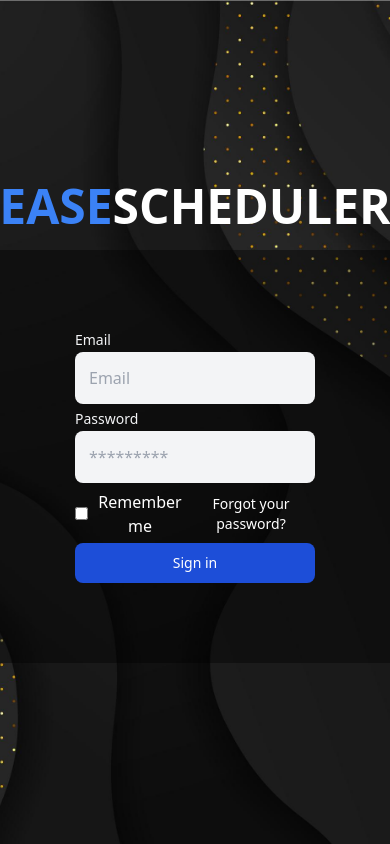
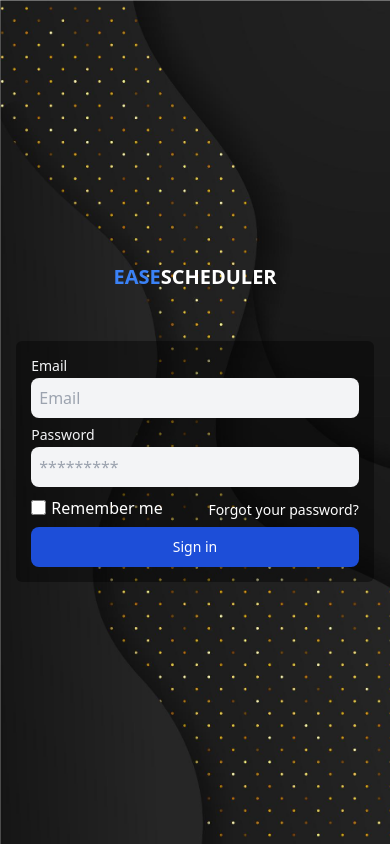
Before and after one commit to elagoCarl/EaseScheduler, a React (Vite) app in the folder Client/: page /loginPage in a window 390 px wide. Built offline with nearby package versions, Linux system fonts and the light colour scheme.

Commit message:
loginPage responsiveness

```diff
--- a/Client/src/Components/loginPage.jsx
+++ b/Client/src/Components/loginPage.jsx
@@ -6,20 +6,22 @@ import reject from './Img/reject.png'
 const loginPage = () => {
   const navigate = useNavigate();
   return (
-    <div className="bg-cover bg-center bg-no-repeat h-screen w-screen flex items-center justify-center px-40 items"
-      style={{ backgroundImage: `url(${image2})` }}>
-      <section className='justify-center items-center text-center'>
-        <button id='logoBtn' className="text-5xl xl:text-5xl font-bold text-blue-500 mb-20"
+    <div
+      className="bg-cover bg-no-repeat min-h-screen flex flex-col justify-between items-center overflow-y-auto"
+      style={{ backgroundImage: `url(${image2})` }}
+    >
+      <section className='justify-center items-center text-center m-auto w-11/12 sm:w-9/12 md:w-5/12 lg:w-4/12'>
+        <button id='logoBtn' className=" hover:scale-105 text-xl md:text-3xl lg:text-4xl font-bold text-blue-500 mb-50"
           onClick={() => navigate('/')}>EASE<span className="text-white">SCHEDULER</span></button>
 
-        <form id='blueBox' className='bg-black/40 p-80 items-center justify-center flex-col space-y-5 sm:p-60 w-[400px] sm:w-[450px]'>
+        <form id='blueBox' className='bg-black/40 p-15 md:p-30 items-center justify-center flex-col space-y-7 rounded-md w-full'>
           <div>
             <label for="email" class="text-start block mb-2 text-sm font-medium text-gray-100">Email</label>
-            <input type="email" name="email" id="email" class="text-gray-700 rounded-lg w-full p-3.5 bg-gray-100" placeholder="Email" required="" /> {/* for email*/}
+            <input type="email" name="email" id="email" class="text-gray-700 rounded-lg w-full p-8 md:p-15 bg-gray-100" placeholder="Email" required="" /> {/* for email*/}
           </div>
           <div>
             <label for="email" class="text-start block mb-2 text-sm font-medium text-gray-100">Password</label>
-            <input type="password" name="passw" id="password" class="text-gray-700 rounded-lg w-full p-3.5 bg-gray-100" placeholder="*********" required="" /> {/* for password*/}
+            <input type="password" name="passw" id="password" class="text-gray-700 rounded-lg w-full p-8 md:p-15 bg-gray-100" placeholder="*********" required="" /> {/* for password*/}
 
             <svg class="shrink-0 size-0.5" viewBox="0 0 24 24" fill="none" stroke="currentColor" stroke-width="1" stroke-linecap="round" stroke-linejoin="round" />
             <path class="hs-password-active:hidden" ></path>
```
